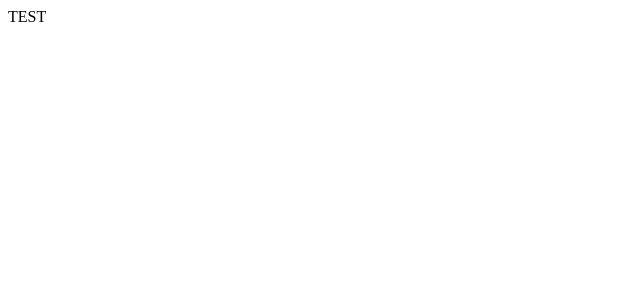
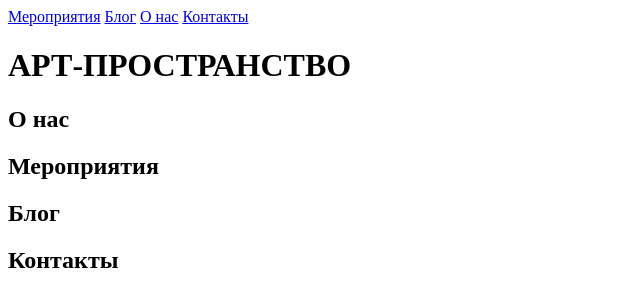
Before and after one commit to aut-vincere/aut-vincere.github.io, a plain HTML site: page index.html in a window 1280 px wide. Shown: the whole page, without its empty margins (0-640 px from the left). Drawn offline with Linux system fonts and the light colour scheme.

Commit message:
add index

```diff
--- a/index.html
+++ b/index.html
@@ -1,4 +1,37 @@
-<!DOCTYPE html>
-<html>
-    TEST
-</html>
+ <!DOCTYPE html>
+ <html lang="ru">
+    <head>
+      <meta charset="UTF-8" />
+      <title>Lenni</title>
+    </head>
+    <body>
+      <header>
+        <a href="#"></a>
+        <nav>
+          <a href="#">Мероприятия</a>
+          <a href="#">Блог</a>
+          <a href="#">О нас</a>
+          <a href="#">Контакты</a>
+        </nav>
+      </header>
+      <main>
+        <header>
+          <h1>АРТ-ПРОСТРАНСТВО</h1>
+        </header>
+        <section>
+          <h2>О нас</h2>
+        </section>
+        <section>
+          <h2>Мероприятия</h2>
+        </section>
+        <section>
+          <h2>Блог</h2>
+        </section>
+        <section>
+          <h2>Контакты</h2>
+        </section>
+      </main>
+      <footer></footer>
+
+    </body>
+ </html>
```
